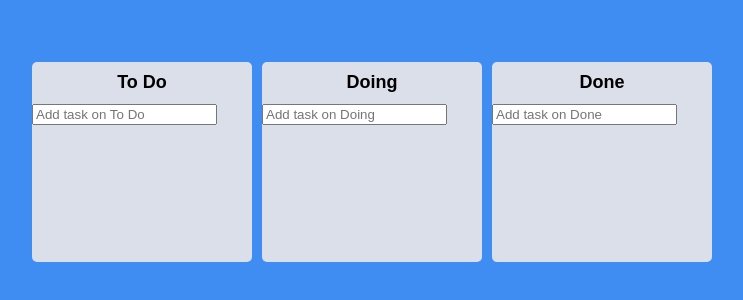
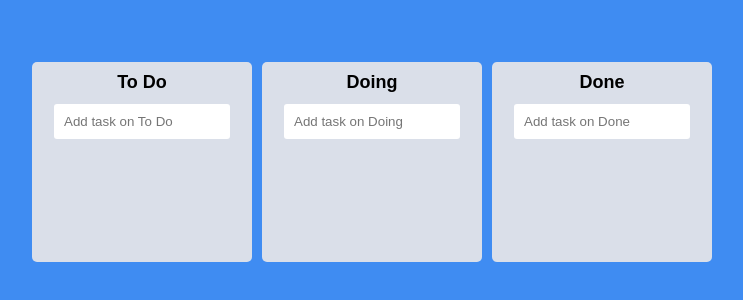
Before and after one commit to Yongveloper/trello_clone, a React (Create React App) app: page / in a window 1280 px wide. Shown: the part 238-538 px from the top of the page, without its empty margins (268-1011 px from the left). Built offline with nearby package versions, Linux system fonts and the light colour scheme.

Commit message:
toDo Input Styling

```diff
--- a/src/Components/Board.tsx
+++ b/src/Components/Board.tsx
@@ -1,4 +1,3 @@
-import { useRef } from 'react';
 import { Droppable } from 'react-beautiful-dnd';
 import { useForm } from 'react-hook-form';
 import { useSetRecoilState } from 'recoil';
@@ -42,8 +41,13 @@ const Area = styled.div<IAreaProps>`
 
 const Form = styled.form`
   width: 100%;
-  input: {
-    width: 100%;
+  text-align: center;
+  margin-bottom: 10px;
+  input {
+    width: 80%;
+    padding: 10px;
+    border: none;
+    border-radius: 3px;
   }
 `;
 
```
